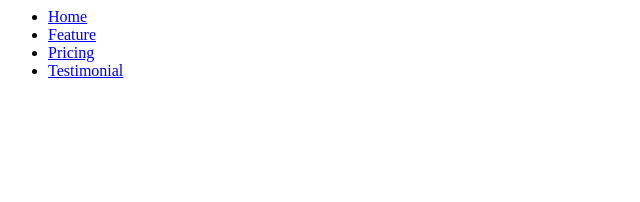
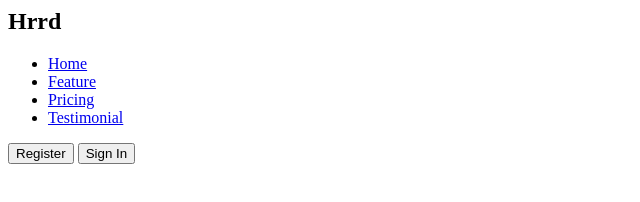
Before and after one commit to MosTP97/Web-dev, a plain HTML site: page index.html in a window 1280 px wide. Shown: the whole page, without its empty margins (0-640 px from the left). Drawn offline with Linux system fonts and the light colour scheme.

Commit message:
Create Navbar

```diff
--- a/index.html
+++ b/index.html
@@ -7,8 +7,9 @@
 <body>
     <header>
         <nav>
+            <div class="container">
                 <div class="logo">
-
+                    <h1>Hrrd</h1>
                 </div>
                 <ul class="menu">
                     <li><a href="#">Home</a></li>
@@ -16,6 +17,11 @@
                     <li><a href="#">Pricing</a></li>
                     <li><a href="#">Testimonial</a></li>
                 </ul>
+                <div class="menu-login">
+                    <button>Register</button>
+                    <button>Sign In</button>
+                </div>
+            </div>
         </nav>
     </header>
 </body>
```
Lines whose indentation alone changed are shown as unchanged.
